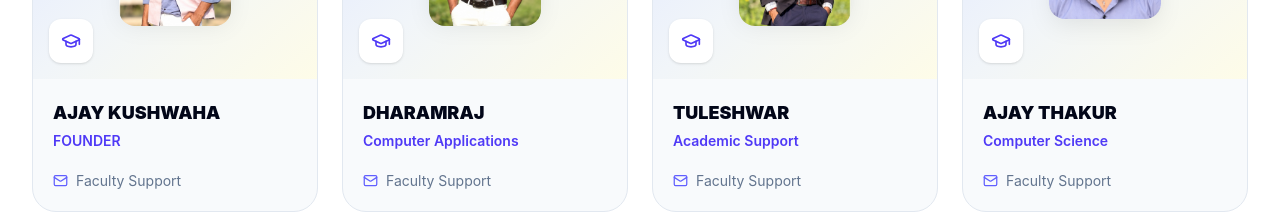
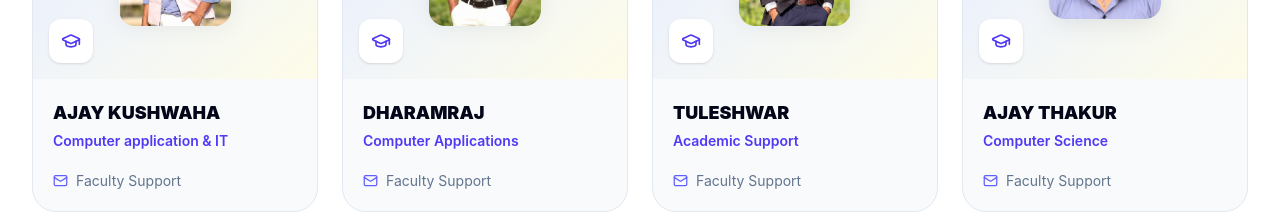
Before and after one commit to Ayush-project94/lili-institute, a React (Vite) app: page / in a window 1280 px wide. Shown: the part 3260-3481 px from the top of the page. Built offline with nearby package versions, Linux system fonts and the light colour scheme.

Commit message:
logo and faculty changes

```diff
--- a/src/Layout/Faculty.jsx
+++ b/src/Layout/Faculty.jsx
@@ -9,7 +9,7 @@ const Faculty = () => {
   const faculty = [
     {
       name: "AJAY KUSHWAHA",
-      role: "FOUNDER",
+      role: "Computer application & IT",
       img: ajayKushwahaImage,
     },
     {
```
